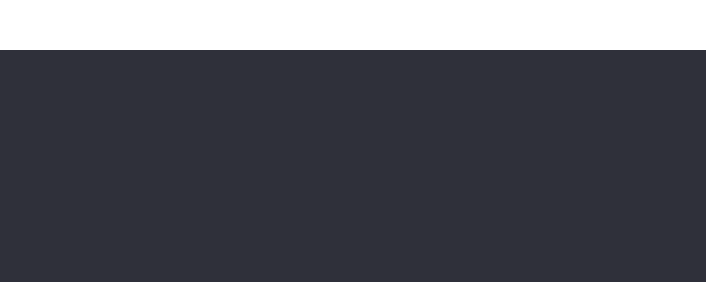
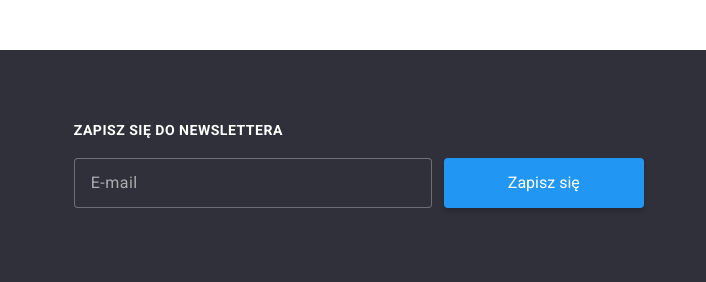
Before and after one commit to szymonoponczewski/goit-markup-hw-06, a plain HTML site: page index.html in a window 1280 px wide. Shown: the part 2345-2627 px from the top of the page, 574-1280 px from the left. Drawn offline with nearby package versions, Linux system fonts and the light colour scheme; a script that the page names is missing.

Commit message:
code update

```diff
--- a/css/styles.css
+++ b/css/styles.css
@@ -261,6 +261,55 @@
 
 .footer-icon-wrapper:hover {
   background-color: var(--hover-color);
+}
+
+.footer-form {
+  position: relative;
+  flex-direction: column;
+  align-items: flex-start;
+  display: flex;
+  width: 570px;
+  margin-left: 78px;
+}
+
+#footer-newsletter {
+  color: rgba(255, 255, 255, 1);
+  font-weight: 700;
+  font-size: 0.88rem;
+  line-height: 1.14;
+  letter-spacing: 0.03rem;
+  text-transform: uppercase;
+  margin-top: 12px;
+  margin-bottom: 20px;
+}
+
+.newsletter-button {
+  position: absolute;
+  bottom: 0;
+  right: 0;
+  width: 200px;
+  height: 50px;
+  color: rgba(255, 255, 255, 1);
+  background-color: rgba(33, 150, 243, 1);
+  border: none;
+  border-radius: 4px;
+  box-shadow: 0px 4px 4px rgba(0, 0, 0, 0.15);
+  cursor: pointer;
+}
+
+.input-field {
+  background-color: rgba(47, 48, 58, 1);
+  width: 358px;
+  height: 50px;
+  padding-left: 16px;
+  border: 1px solid rgba(255, 255, 255, 0.3);
+  border-radius: 4px;
+}
+
+.input-field::placeholder {
+  color: rgba(255, 255, 255, 0.6);
+  line-height: 20px;
+  letter-spacing: 0.03rem;
 }
 
 /* INDEX.HTML STYLING */
--- a/index.html
+++ b/index.html
@@ -400,6 +400,13 @@
             </li>
           </ul>
         </div>
+        <div class="footer-form list-display" role="group" aria-labelledby="footer-newsletter">
+          <p id="footer-newsletter">zapisz się do newslettera</p>
+          <label>
+            <input class="input-field" type="email" name="email" placeholder="E-mail" />
+          </label>
+          <button class="newsletter-button" type="submit">Zapisz się</button>
+        </div>
       </div>
     </footer>
     <div class="backdrop is-hidden" data-modal>
```
Also changed, not shown: portfolio.html (+7 -0 lines).
